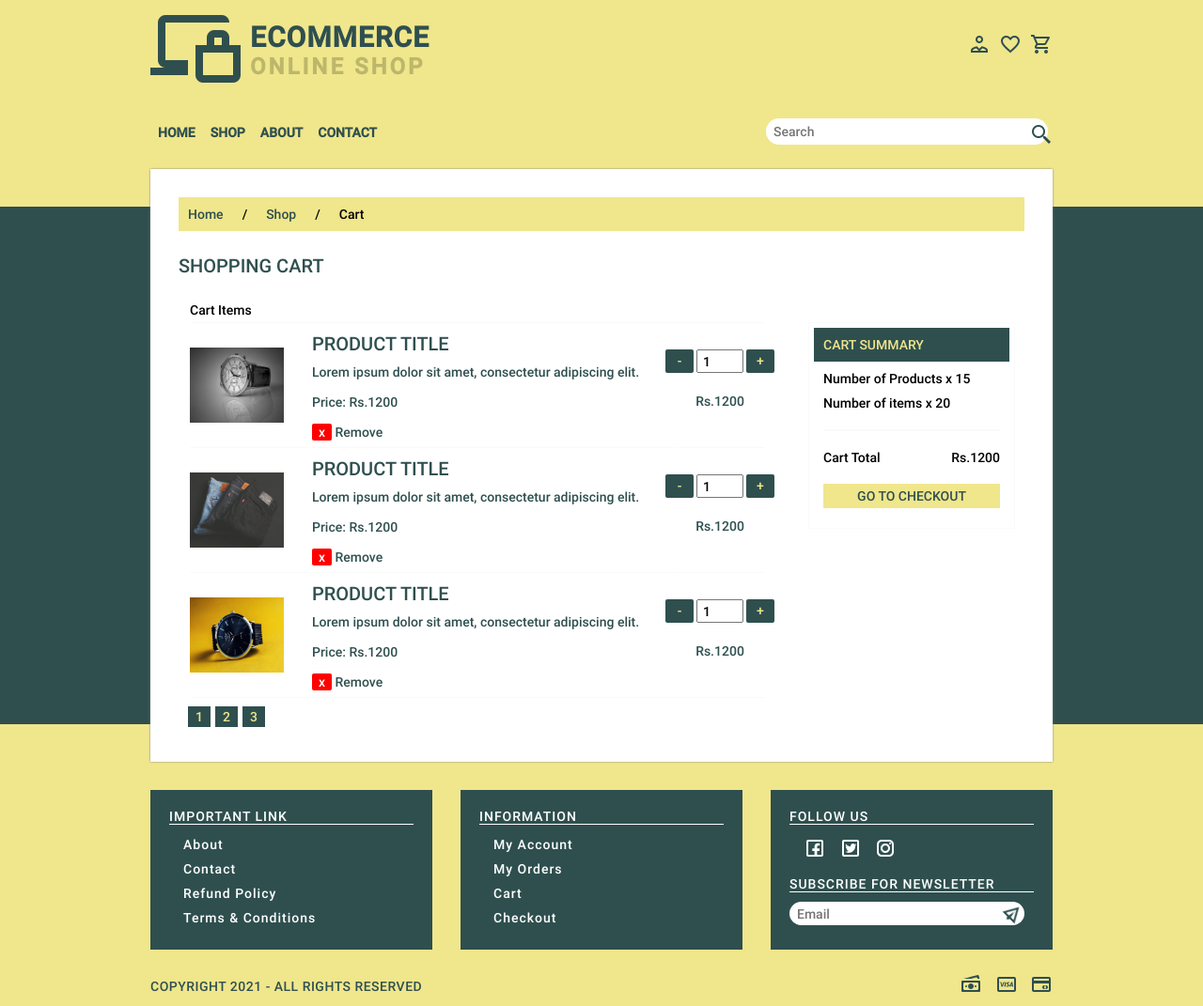
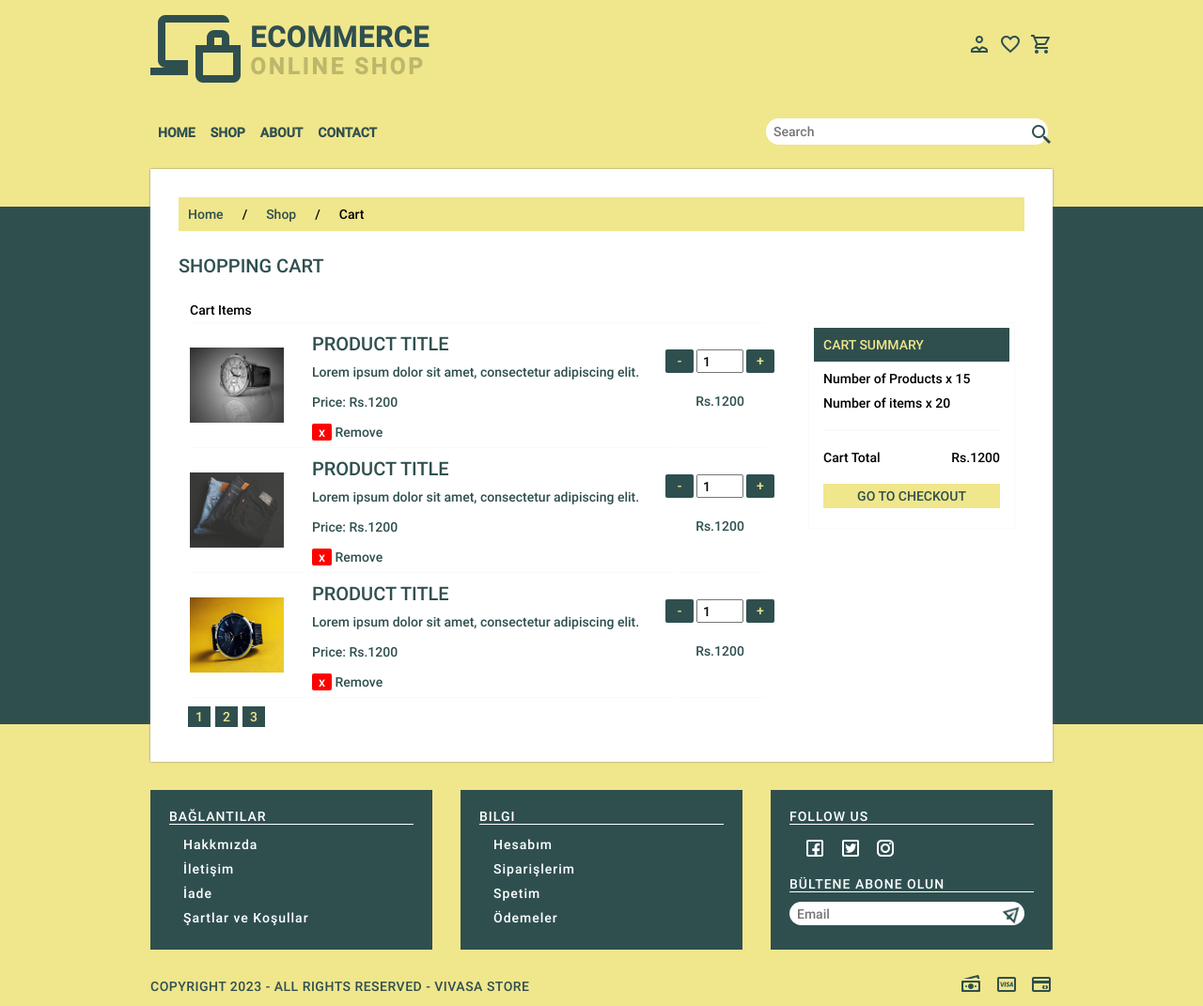
Before and after one commit to snnunvr/vivasa-store-web, a plain HTML site: page cart.html in a window 1280 px wide. Shown: the whole page at 94% size. Drawn offline with Linux system fonts and the light colour scheme.

Commit message:
Sayfa Değişiklikleri
Menüler ve sayfalarda yeni stiller ve bilgi girişleri

```diff
--- a/cart.html
+++ b/cart.html
@@ -250,27 +250,27 @@
 			<div class="footer-widget">
 				<div class="widget">
 					<div class="widget-heading">
-						<h3>Important Link</h3>
+						<h3>Bağlantılar</h3>
 					</div>
 					<div class="widget-content">
 						<ul>
-							<li><a href="about.html">About</a></li>
-							<li><a href="contact.html">Contact</a></li>
-							<li><a href="refund.html">Refund Policy</a></li>
-							<li><a href="terms.html">Terms & Conditions</a></li>
+							<li><a href="about.html">Hakkmızda</a></li>
+							<li><a href="contact.html">İletişim</a></li>
+							<li><a href="refund.html">İade</a></li>
+							<li><a href="terms.html">Şartlar ve Koşullar</a></li>
 						</ul>
 					</div>
 				</div>
 				<div class="widget">
 					<div class="widget-heading">
-						<h3>Information</h3>
+						<h3>Bilgi</h3>
 					</div>
 					<div class="widget-content">
 						<ul>
-							<li><a href="account.html">My Account</a></li>
-							<li><a href="orders.html">My Orders</a></li>
-							<li><a href="cart.html">Cart</a></li>
-							<li><a href="checkout.html">Checkout</a></li>
+							<li><a href="account.html">Hesabım</a></li>
+							<li><a href="orders.html">Siparişlerim</a></li>
+							<li><a href="cart.html">Spetim</a></li>
+							<li><a href="checkout.html">Ödemeler</a></li>
 						</ul>
 					</div>
 				</div>
@@ -288,7 +288,7 @@
 						</div>
 					</div>
 					<div class="widget-heading">
-						<h3>Subscribe for Newsletter</h3>
+						<h3>Bültene Abone Olun</h3>
 					</div>
 					<div class="widget-content">
 						<div class="subscribe">
@@ -304,7 +304,7 @@
 			</div> <!-- Footer Widget -->
 			<div class="footer-bar">
 				<div class="copyright-text">
-					<p>Copyright 2021 - All Rights Reserved</p>
+					<p>Copyright 2023 - All Rights Reserved - Vivasa Store</p>
 				</div>
 				<div class="payment-mode">
 					<img src="img/icons/paper_money.png">
```
Also changed, not shown: about.html (+12 -12 lines), account.html (+12 -12 lines), change-password.html (+12 -12 lines), checkout.html (+12 -12 lines), contact.html (+11 -11 lines), index.html (+12 -12 lines), orders.html (+12 -12 lines).
